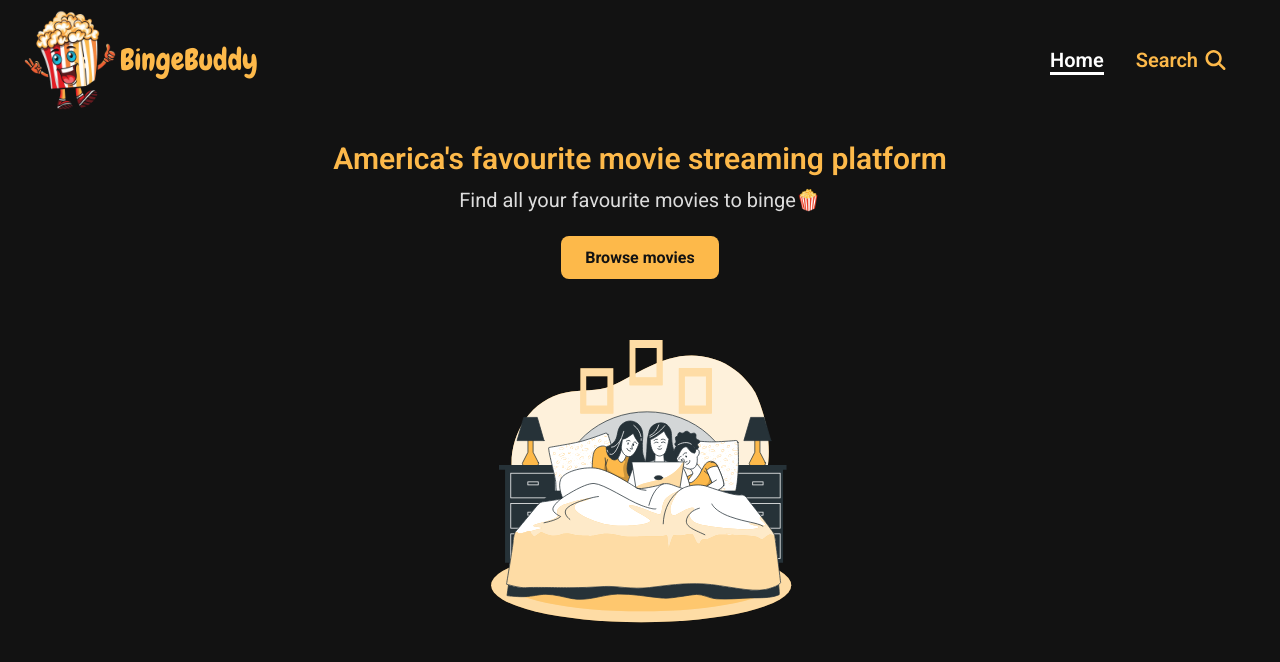
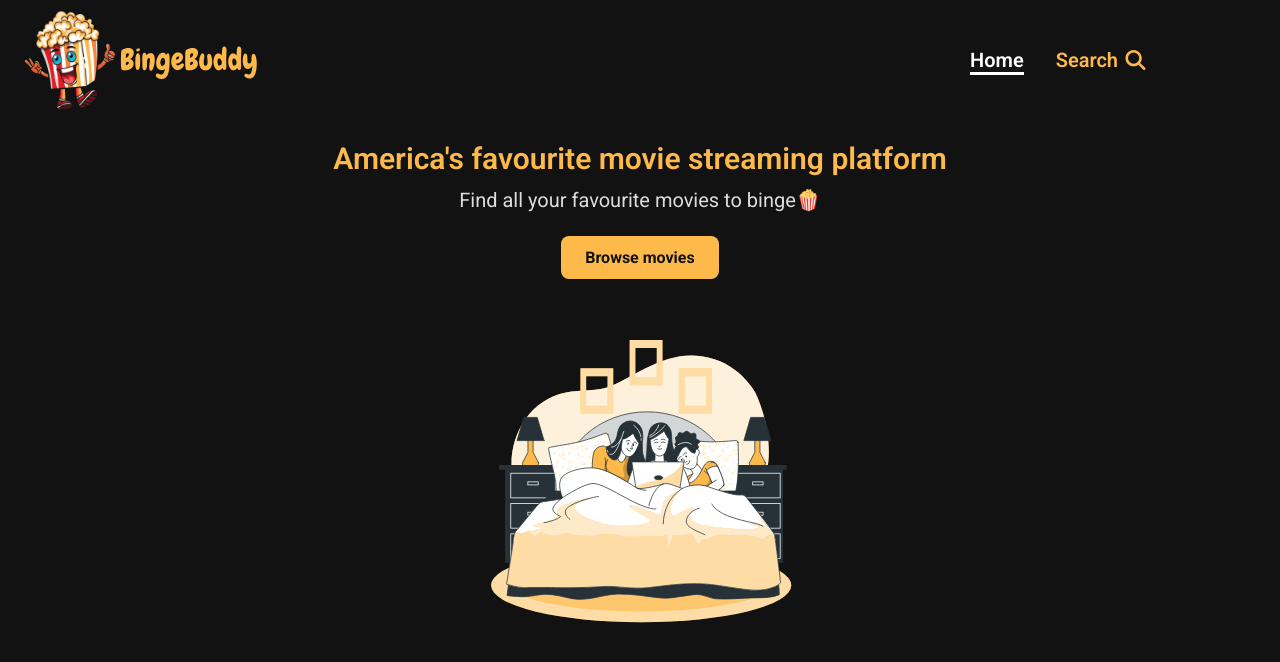
Before and after one commit to LavanyaChand/Movie_Streaming_Platform_React, a React (Vite) app: page / in a window 1280 px wide. Shown: the top 662 px of the page. Built offline with nearby package versions, Linux system fonts and the light colour scheme.

Commit message:
fixed a minor error in media

```diff
--- a/src/index.css
+++ b/src/index.css
@@ -848,7 +848,7 @@ select {
 
 @media (min-width: 1280px){
 
-  .nav{
+  nav{
     max-width: 1200px;
     width: 100%;
     margin: 0 auto;
```
